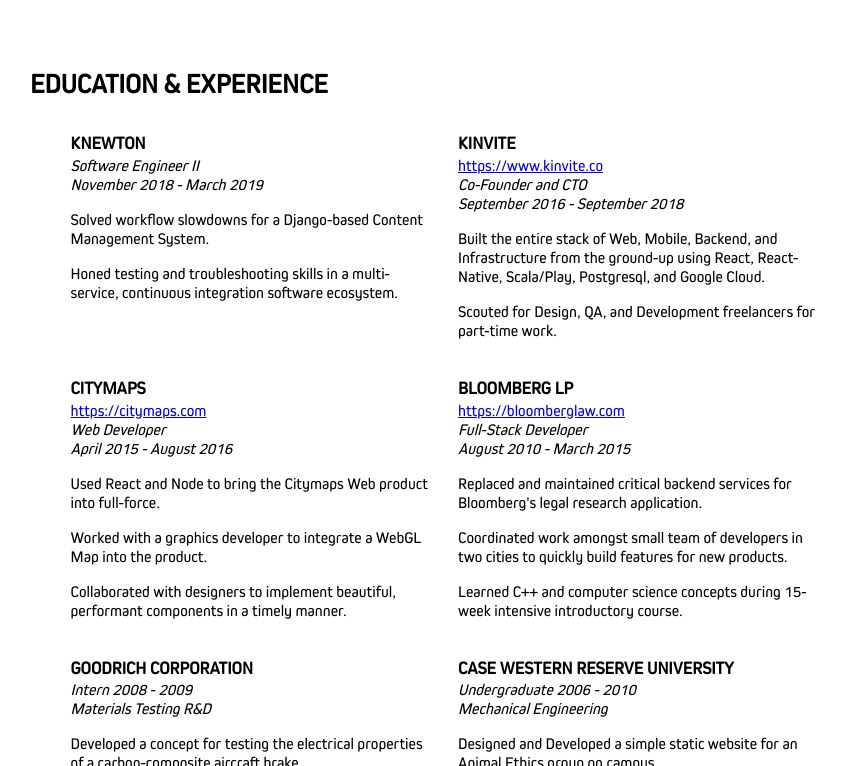
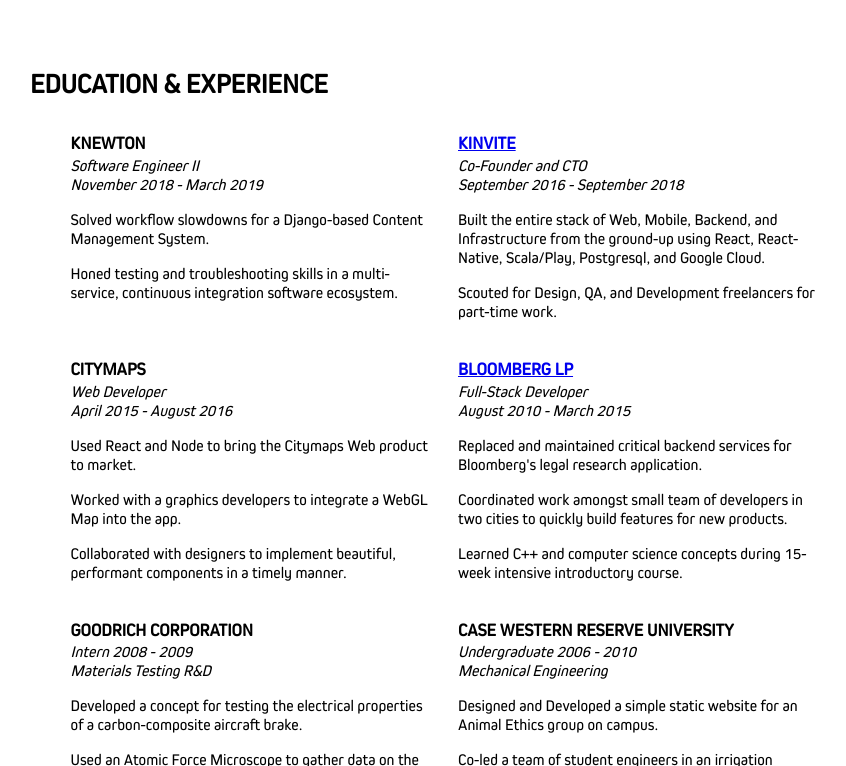
Before and after one commit to mienaikoe/mienaikoe.github.io, a plain HTML site: page index.html in a window 1280 px wide. Shown: the part 543-1309 px from the top of the page, without its empty margins (220-1066 px from the left). Drawn offline with Linux system fonts and the light colour scheme.

Commit message:
Update index.html

```diff
--- a/index.html
+++ b/index.html
@@ -88,25 +88,32 @@
                     <p>Honed testing and troubleshooting skills in a multi-service, continuous integration software ecosystem.</p>
                 </div>
 	    	<div class="project">
-                    <h3>Kinvite</h3>
-		    <a href="https://www.kinvite.co" target="_blank">https://www.kinvite.co</a>
+                	<h3>
+				<a href="https://www.kinvite.co" target="_blank">
+					Kinvite
+				</a>
+			</h3>
                     <div class="metadata">Co-Founder and CTO</div>
                     <div class="metadata">September 2016 - September 2018</div>
                     <p>Built the entire stack of Web, Mobile, Backend, and Infrastructure from the ground-up using React, React-Native, Scala/Play, Postgresql, and Google Cloud.</p>
                     <p>Scouted for Design, QA, and Development freelancers for part-time work.</p>
                 </div>
                 <div class="project">
-                    <h3>Citymaps</h3>
-		    <a href="https://citymaps.com" target="_blank">https://citymaps.com</a>
+                	<h3>
+			    Citymaps
+			</h3>
                     <div class="metadata">Web Developer</div>
                     <div class="metadata">April 2015 - August 2016</div>
-                    <p>Used React and Node to bring the Citymaps Web product into full-force.</p>
-                    <p>Worked with a graphics developer to integrate a WebGL Map into the product.</p>
+                    <p>Used React and Node to bring the Citymaps Web product to market.</p>
+                    <p>Worked with a graphics developers to integrate a WebGL Map into the app.</p>
 		    <p>Collaborated with designers to implement beautiful, performant components in a timely manner.</p>
                 </div>
                 <div class="project">
-                    <h3>Bloomberg LP</h3>
-		    <a href="https://bloomberglaw.com" target="_blank">https://bloomberglaw.com</a>
+                	<h3>
+				<a href="https://bloomberglaw.com" target="_blank">
+					Bloomberg LP
+				</a>
+			</h3>
                     <div class="metadata">Full-Stack Developer</div>
                     <div class="metadata">August 2010 - March 2015</div>
                     <p>Replaced and maintained critical backend services for Bloomberg's legal research application.</p>
```
